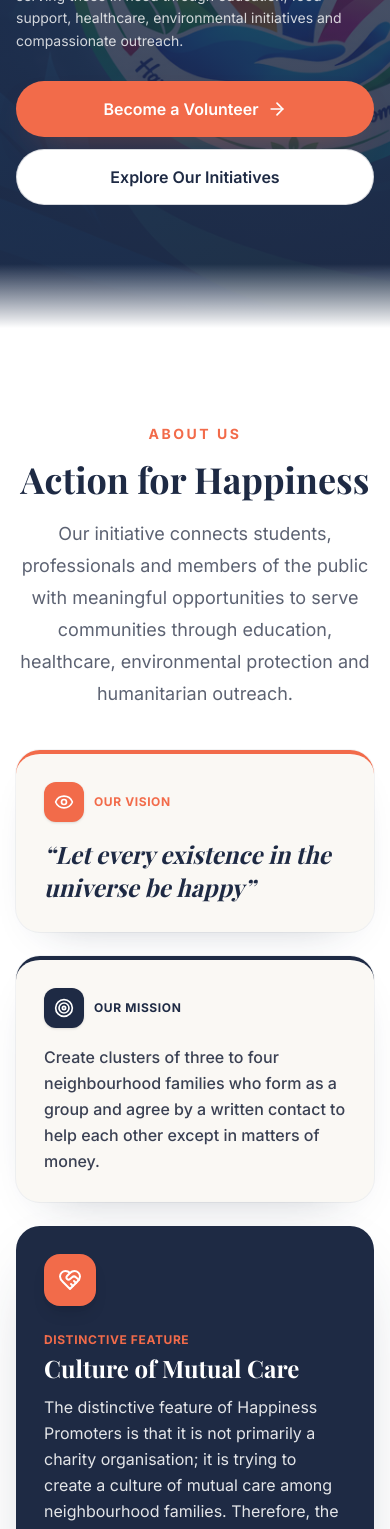
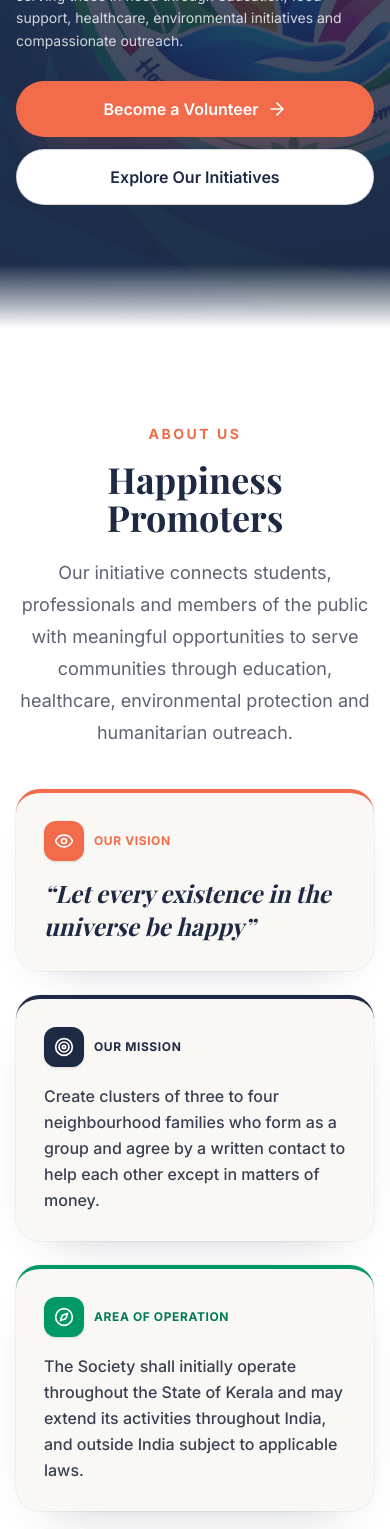
Before and after one commit to savioansel/action-for-happiness-ncc-rset, a Next.js app: page / in a window 390 px wide. Shown: the part 432-1961 px from the top of the page. Built offline with nearby package versions, Linux system fonts and the light colour scheme; a web font is replaced by a local one.

Commit message:
Added Area of Operation and Objectives of the Society

```diff
--- a/app/governing-body/page.tsx
+++ b/app/governing-body/page.tsx
@@ -4,7 +4,7 @@ import { Header } from "@/components/sections/header";
 import { GoverningBodyView } from "@/components/sections/governing-body-view";
 
 export const metadata: Metadata = {
-  title: "Governing Body | Action for Happiness",
+  title: "Governing Body | Happiness Promoters",
   description:
     "Meet the Governing Body and leadership council of Happiness Promoters – A Charitable Society.",
 };
--- a/components/sections/about-section.tsx
+++ b/components/sections/about-section.tsx
@@ -1,5 +1,5 @@
 import Image from "next/image";
-import { ArrowRight, CheckCircle2, Eye, HeartHandshake, Target } from "lucide-react";
+import { ArrowRight, CheckCircle2, Compass, Eye, HeartHandshake, ListChecks, Target } from "lucide-react";
 
 import { Reveal, Stagger, StaggerItem } from "@/components/motion/reveal";
 import { SectionHeading } from "@/components/section-heading";
@@ -15,12 +15,12 @@ export function AboutSection() {
         <SectionHeading
           align="center"
           eyebrow="About Us"
-          title="Action for Happiness"
+          title="Happiness Promoters"
           description={siteContent.about.copy}
         />
       </Reveal>
 
-      {/* Vision & Mission Cards - TOP PRIORITY */}
+      {/* Vision & Mission Cards */}
       <Stagger className="mt-10 grid gap-6 md:grid-cols-2">
         <StaggerItem>
           <div className="h-full rounded-[1.5rem] bg-cream p-7 shadow-card ring-1 ring-navy/5 border-t-4 border-orange transition duration-300 hover:shadow-soft">
@@ -55,27 +55,74 @@ export function AboutSection() {
         </StaggerItem>
       </Stagger>
 
-      {/* Distinctive Feature Callout */}
-      <Reveal delay={0.15} className="mt-6">
-        <div className="relative overflow-hidden rounded-[1.5rem] bg-navy p-7 text-white shadow-soft sm:p-8 ring-1 ring-white/10">
-          <div className="flex flex-col gap-5 md:flex-row md:items-start md:gap-6">
-            <div className="inline-flex size-13 shrink-0 items-center justify-center rounded-2xl bg-orange text-white shadow-lg">
-              <HeartHandshake className="size-6" aria-hidden="true" />
+      {/* Area of Operation & Distinctive Feature Cards */}
+      <Stagger className="mt-6 grid gap-6 md:grid-cols-2">
+        <StaggerItem>
+          <div className="h-full rounded-[1.5rem] bg-cream p-7 shadow-card ring-1 ring-navy/5 border-t-4 border-emerald-600 transition duration-300 hover:shadow-soft flex flex-col justify-start">
+            <div className="mb-4 inline-flex items-center gap-2.5">
+              <div className="flex size-10 items-center justify-center rounded-xl bg-emerald-600 text-white shadow-sm">
+                <Compass className="size-5" aria-hidden="true" />
+              </div>
+              <span className="text-xs font-bold uppercase tracking-wider text-emerald-700">
+                Area of Operation
+              </span>
             </div>
-            <div>
+            <p className="text-base sm:text-lg font-medium leading-relaxed text-ink/85">
+              {siteContent.about.areaOfOperation}
+            </p>
+          </div>
+        </StaggerItem>
+
+        <StaggerItem>
+          <div className="h-full rounded-[1.5rem] bg-navy p-7 text-white shadow-soft ring-1 ring-white/10 border-t-4 border-orange transition duration-300 hover:shadow-lg flex flex-col justify-start">
+            <div className="mb-4 inline-flex items-center gap-2.5">
+              <div className="flex size-10 items-center justify-center rounded-xl bg-orange text-white shadow-sm">
+                <HeartHandshake className="size-5" aria-hidden="true" />
+              </div>
               <span className="text-xs font-bold uppercase tracking-wider text-orange">
                 Distinctive Feature
               </span>
-              <h3 className="mt-0.5 text-2xl font-bold text-white">
-                Culture of Mutual Care
-              </h3>
-              <p className="mt-2.5 text-base leading-relaxed text-white/88 sm:text-lg sm:leading-8">
-                {siteContent.about.distinctiveFeature}
-              </p>
             </div>
+            <h4 className="text-xl font-bold text-white mb-2">Culture of Mutual Care</h4>
+            <p className="text-sm sm:text-base leading-relaxed text-white/88">
+              {siteContent.about.distinctiveFeature}
+            </p>
           </div>
-        </div>
-      </Reveal>
+        </StaggerItem>
+      </Stagger>
+
+      {/* Objectives of the Society */}
+      <div className="mt-14 sm:mt-16">
+        <Reveal>
+          <div className="text-center max-w-2xl mx-auto mb-8 sm:mb-10">
+            <div className="inline-flex items-center gap-2 rounded-full border border-navy/10 bg-cream px-3.5 py-1 text-xs font-bold uppercase tracking-wider text-navy">
+              <ListChecks className="size-3.5 text-orange" aria-hidden="true" />
+              <span>Aims & Mandates</span>
+            </div>
+            <h3 className="mt-3 text-2xl sm:text-3xl lg:text-4xl font-bold text-navy font-display">
+              Objectives of the Society
+            </h3>
+            <p className="mt-2 text-sm sm:text-base text-ink/75">
+              The Society is established solely for charitable, educational, social welfare and public benefit purposes without any profit motive.
+            </p>
+          </div>
+        </Reveal>
+
+        <Stagger className="grid gap-3.5 sm:grid-cols-2">
+          {siteContent.about.objectives.map((objective, idx) => (
+            <StaggerItem key={idx}>
+              <div className="group flex h-full items-start gap-4 rounded-2xl bg-cream/70 p-4.5 sm:p-5 ring-1 ring-navy/5 transition-all duration-200 hover:bg-white hover:shadow-card hover:ring-navy/15">
+                <span className="flex size-8 shrink-0 items-center justify-center rounded-xl bg-navy/10 text-xs font-bold text-navy transition-colors duration-200 group-hover:bg-navy group-hover:text-white">
+                  {String(idx + 1).padStart(2, "0")}
+                </span>
+                <p className="text-sm sm:text-base font-medium leading-snug sm:leading-relaxed text-ink/85 pt-0.5">
+                  {objective}
+                </p>
+              </div>
+            </StaggerItem>
+          ))}
+        </Stagger>
+      </div>
 
       {/* Story & Image Section */}
       <div className="mt-14 grid items-center gap-10 lg:grid-cols-[1fr_1.05fr] lg:gap-14">
--- a/components/sections/founders-section.tsx
+++ b/components/sections/founders-section.tsx
@@ -46,7 +46,7 @@ export function FoundersSection() {
       <SectionHeading
         eyebrow="Leadership"
         title="Meet Our Founders"
-        description="The visionary team behind the Action for Happiness - Happiness Promoters initiative."
+        description="The visionary team behind the Happiness Promoters initiative."
       />
 
       <Stagger className="mt-12 grid gap-5 sm:grid-cols-2 lg:grid-cols-3">
--- a/components/sections/governing-body-view.tsx
+++ b/components/sections/governing-body-view.tsx
@@ -159,7 +159,7 @@ export function GoverningBodyView() {
                 Governing Body
               </h1>
               <p className="mt-5 text-lg sm:text-xl leading-relaxed text-ink/75">
-                The governing body steering the Action for Happiness initiative. Bringing together academic leaders, healthcare professionals, social pioneers, and educators to guide our mission of compassionate community transformation.
+                The governing body steering the Happiness Promoters initiative. Bringing together academic leaders, healthcare professionals, social pioneers, and educators to guide our mission of compassionate community transformation.
               </p>
             </div>
           </Reveal>
--- a/components/ui/input.tsx
+++ b/components/ui/input.tsx
@@ -7,6 +7,9 @@ function Input({ className, type, ...props }: React.ComponentProps<"input">) {
     <input
       type={type}
       data-slot="input"
+      data-lpignore="true"
+      data-form-type="other"
+      suppressHydrationWarning
       className={cn(
         "focus-ring h-13 w-full rounded-2xl border border-navy/12 bg-white px-4 text-base text-ink shadow-sm transition placeholder:text-ink/42 hover:border-navy/24 focus-visible:border-orange",
         className,
--- a/components/ui/label.tsx
+++ b/components/ui/label.tsx
@@ -10,6 +10,7 @@ function Label({
   return (
     <LabelPrimitive.Root
       data-slot="label"
+      suppressHydrationWarning
       className={cn("text-sm font-semibold text-navy", className)}
       {...props}
     />
--- a/components/ui/textarea.tsx
+++ b/components/ui/textarea.tsx
@@ -6,6 +6,9 @@ function Textarea({ className, ...props }: React.ComponentProps<"textarea">) {
   return (
     <textarea
       data-slot="textarea"
+      data-lpignore="true"
+      data-form-type="other"
+      suppressHydrationWarning
       className={cn(
         "focus-ring min-h-32 w-full resize-y rounded-2xl border border-navy/12 bg-white px-4 py-3 text-base text-ink shadow-sm transition placeholder:text-ink/42 hover:border-navy/24 focus-visible:border-orange",
         className,
--- a/data/site-content.ts
+++ b/data/site-content.ts
@@ -54,8 +54,22 @@ export const siteContent = {
     vision: "Let every existence in the universe be happy",
     mission:
       "Create clusters of three to four neighbourhood families who form as a group and agree by a written contact to help each other except in matters of money.",
+    areaOfOperation:
+      "The Society shall initially operate throughout the State of Kerala and may extend its activities throughout India, and outside India subject to applicable laws.",
     distinctiveFeature:
       "The distinctive feature of Happiness Promoters is that it is not primarily a charity organisation; it is trying to create a culture of mutual care among neighbourhood families. Therefore, the income-generating activities should ideally also promote happiness, relationships, learning, service and community.",
+    objectives: [
+      "Promote happiness in the Society",
+      "Facilitate formation of Happy Neighbourhood Communities (HNC)",
+      "Offer consultancy services for health and happiness",
+      "Receive and manage financial contributions to promote to all the activities",
+      "Establish an institutional and infrastructure set up for promoting happiness",
+      "Conduct training, awareness and residential programs for happiness promotion to all stakeholders",
+      "Associate with the residential association and similar institutions",
+      "Support philanthropic activities, to promote happiness for under privileged members of the society",
+      "Organize activities in tune with the objectives of our society",
+      "To promote sustainable development and protect nature for healthy living",
+    ],
   },
   mission: [
     "Form neighbourhood family clusters.",
```
Also changed, not shown: components/sections/footer.tsx (+13 -12 lines), components/sections/volunteer-section.tsx (+55 -5 lines).
